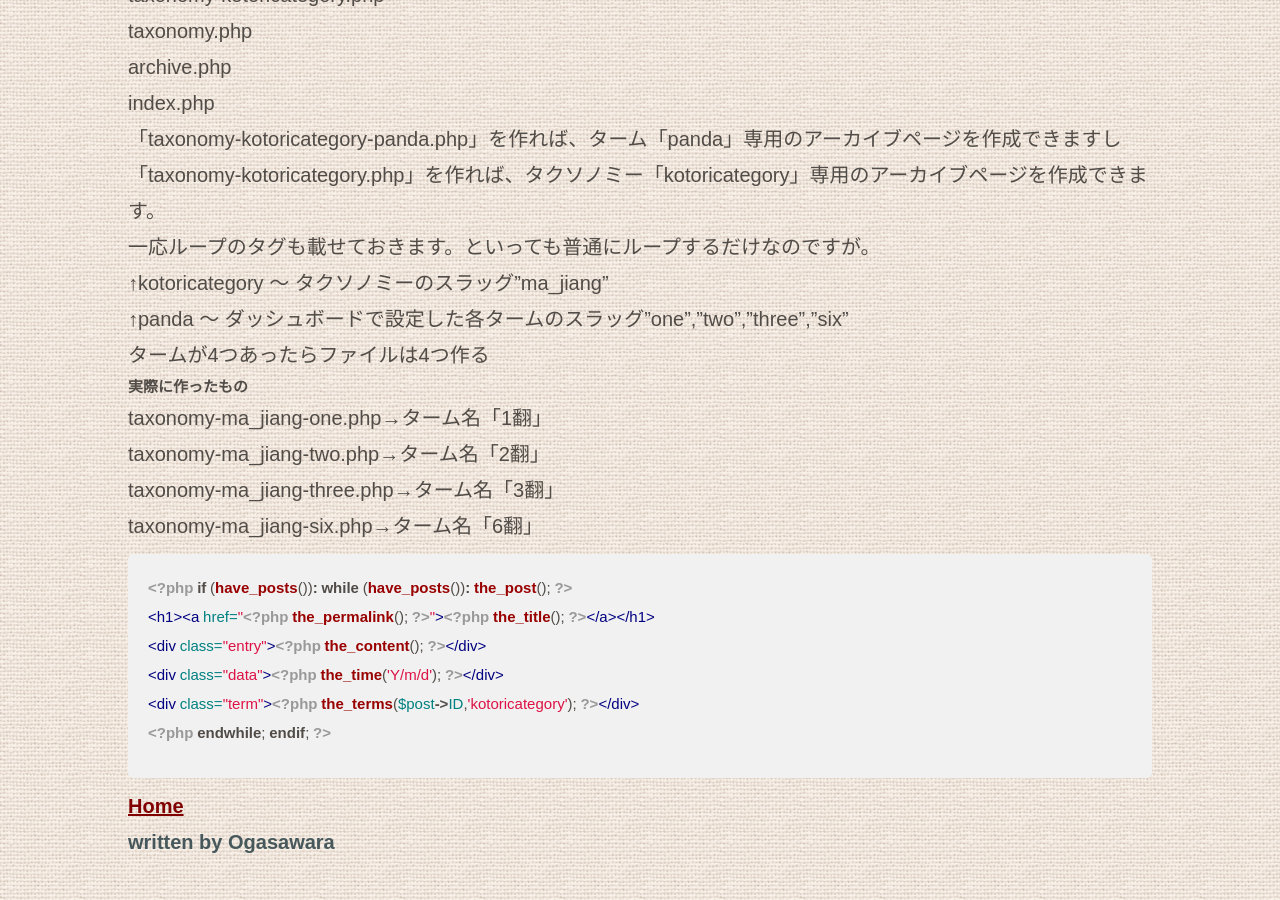
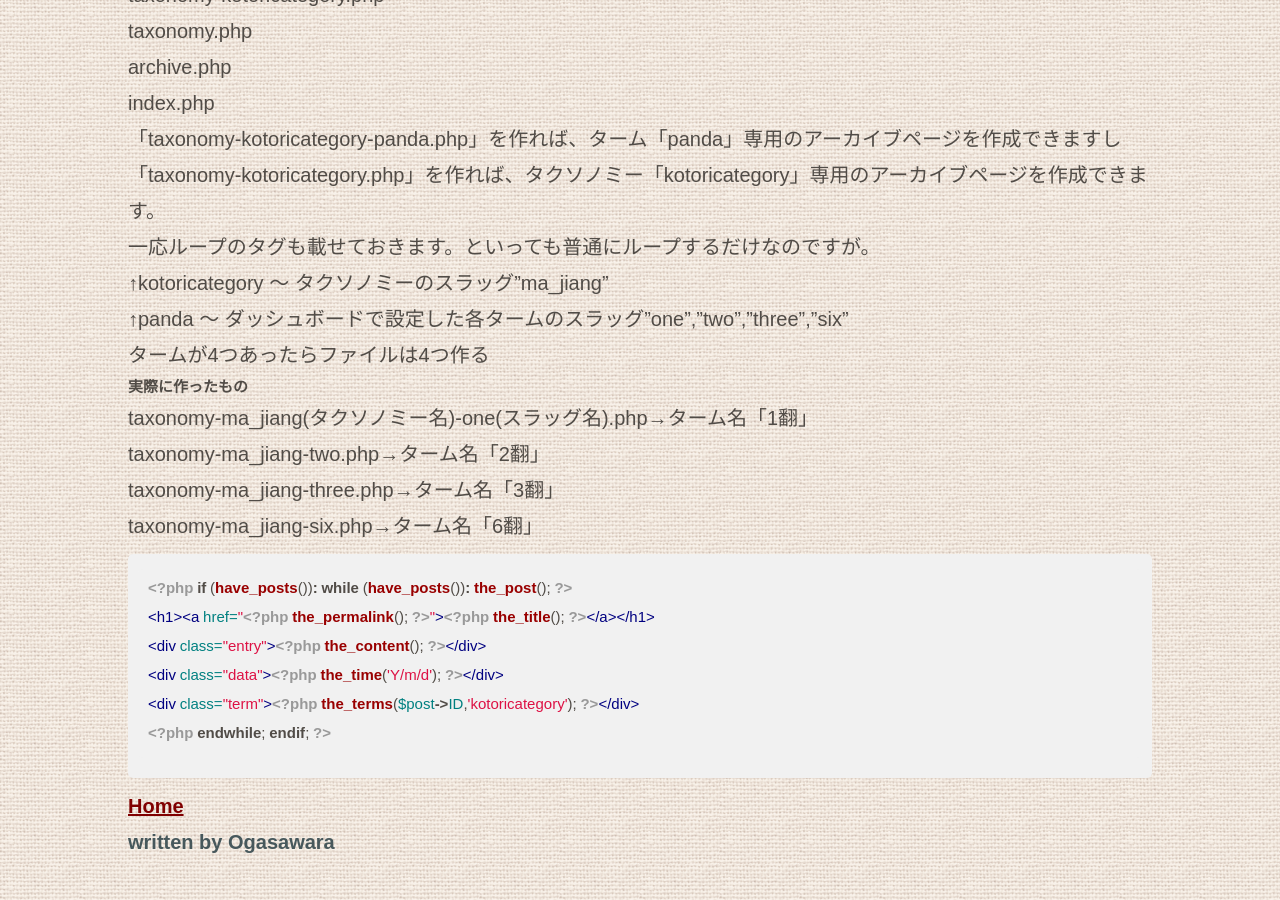
Before and after one commit to satoshiogasawara/satoshiogasawara.github.io, a Jekyll site: the page built from _posts/2017-05-08-title02.md, in a window 1280 px wide and 900 px high, scrolled down 976 px. Built offline with Jekyll 4.4.1, drawn with Linux system fonts in a browser that asks for light colours.

Commit message:
2017/07/25

```diff
--- a/_posts/2017-05-08-title02.md
+++ b/_posts/2017-05-08-title02.md
@@ -32,7 +32,7 @@ index.php
 
 ## 実際に作ったもの
 
-taxonomy-ma_jiang-one.php→ターム名「1翻」
+taxonomy-ma_jiang(タクソノミー名)-one(スラッグ名).php→ターム名「1翻」
 taxonomy-ma_jiang-two.php→ターム名「2翻」
 taxonomy-ma_jiang-three.php→ターム名「3翻」
 taxonomy-ma_jiang-six.php→ターム名「6翻」
```
Also changed, not shown: _posts/2017-07-10-title01.md (+2 -0 lines).
